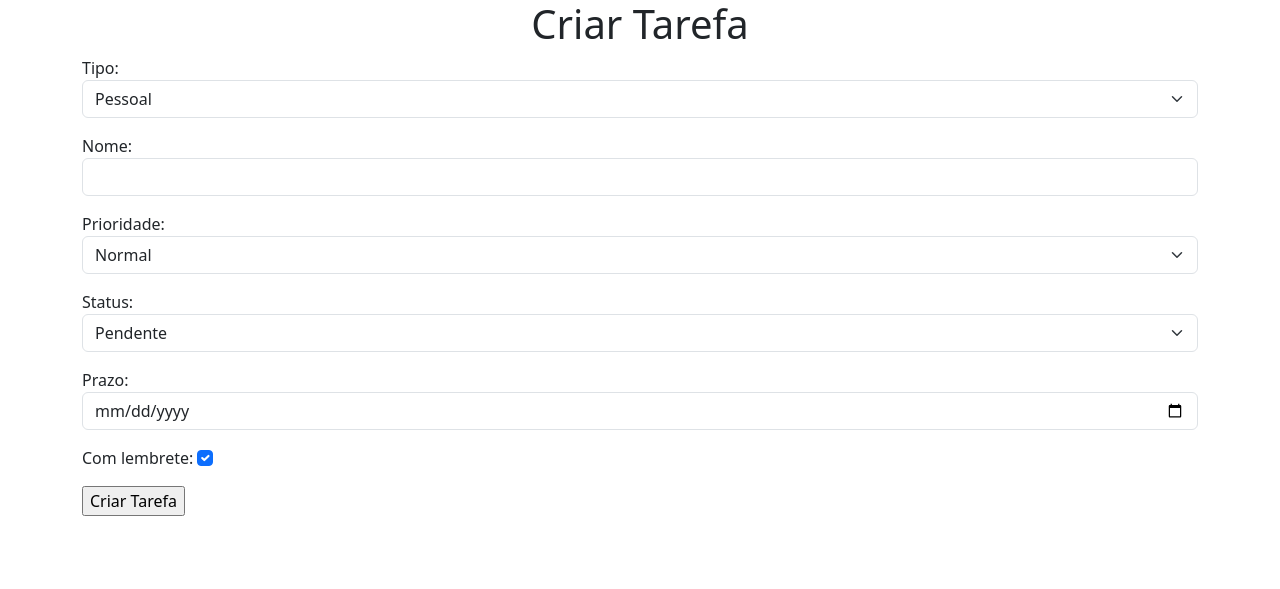
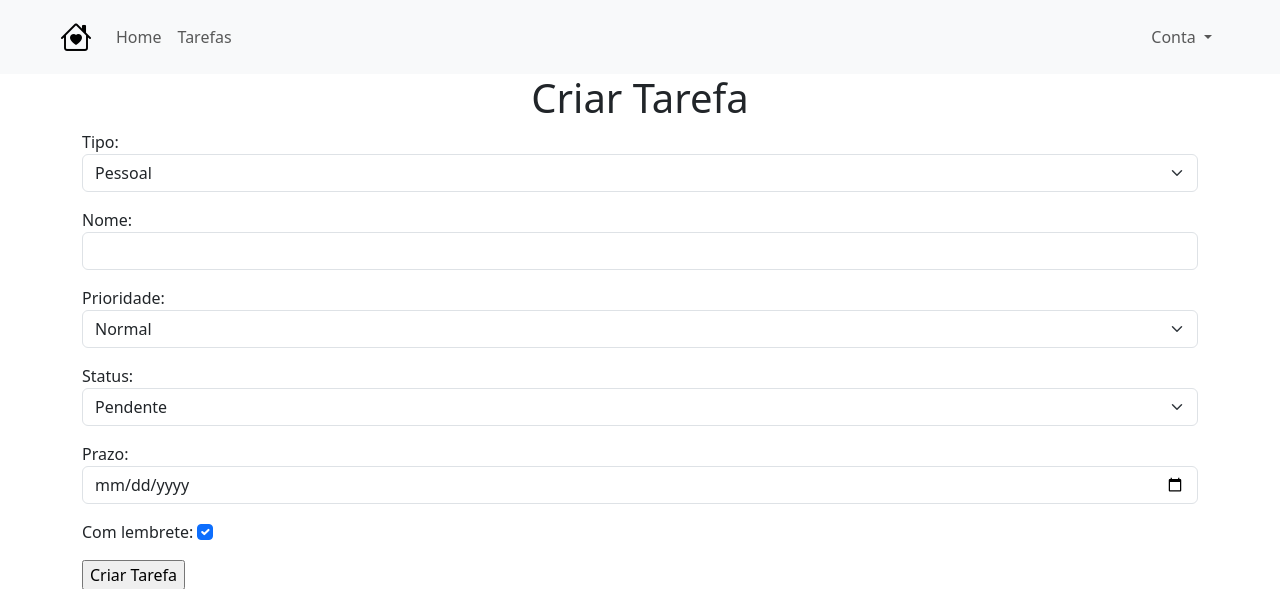
Before and after one commit to WaldembergDev/life-os, a Django app: page /tarefas/criar-tarefa/ in a window 1280 px wide. Shown: the top 589 px of the page. Run offline with Django 5.2, Linux system fonts and the light colour scheme.

Commit message:
desenvolvido a navbar

```diff
--- /dev/null
+++ b/static/css/style.css
@@ -0,0 +1,3 @@
+.icon-navbar{
+    font-size:32px;
+}
--- a/templates/base.html
+++ b/templates/base.html
@@ -1,13 +1,61 @@
 <!doctype html>
+{% load static %}
 <html lang="pt-br">
   <head>
     <meta charset="utf-8">
     <meta name="viewport" content="width=device-width, initial-scale=1">
     <title>{% block title %} {% endblock %}</title>
     <link href="https://cdn.jsdelivr.net/npm/bootstrap@5.3.8/dist/css/bootstrap.min.css" rel="stylesheet" integrity="sha384-sRIl4kxILFvY47J16cr9ZwB07vP4J8+LH7qKQnuqkuIAvNWLzeN8tE5YBujZqJLB" crossorigin="anonymous">
+    <link rel="stylesheet" href="https://cdn.jsdelivr.net/npm/bootstrap-icons@1.13.1/font/bootstrap-icons.min.css">
+    <link rel="stylesheet" href="{% static 'css/style.css' %}">
     {% block head %} {% endblock %}
   </head>
   <body>
+    <!-- navbar -->
+    <nav class="navbar navbar-expand-lg bg-body-tertiary">
+        <div class="container-fluid mx-5">
+
+            <a class="navbar-brand" href="#">
+                <i class="icon-navbar bi bi-house-heart"></i>
+            </a>
+
+            <button class="navbar-toggler" type="button" data-bs-toggle="collapse"
+                data-bs-target="#navbarSupportedContent" aria-controls="navbarSupportedContent"
+                aria-expanded="false" aria-label="Toggle navigation">
+                <span class="navbar-toggler-icon"></span>
+            </button>
+
+            <div class="collapse navbar-collapse" id="navbarSupportedContent">
+
+                <!-- LINKS À ESQUERDA -->
+                <ul class="navbar-nav mb-2 mb-lg-0">
+                    <li class="nav-item">
+                        <a class="nav-link" href="#">Home</a>
+                    </li>
+                    <li class="nav-item">
+                        <a class="nav-link" href="#">Tarefas</a>
+                    </li>
+                </ul>
+
+                <!-- DROPDOWN DA CONTA À DIREITA -->
+                <ul class="navbar-nav ms-auto mb-2 mb-lg-0">
+                    <li class="nav-item dropdown">
+                        <a class="nav-link dropdown-toggle" href="#" role="button"
+                           data-bs-toggle="dropdown" aria-expanded="false">
+                            Conta
+                        </a>
+                        <ul class="dropdown-menu dropdown-menu-end">
+                            <li><a class="dropdown-item" href="#">Perfil</a></li>
+                            <li><a class="dropdown-item" href="#">Configurações</a></li>
+                            <li><hr class="dropdown-divider"></li>
+                            <li><a class="dropdown-item" href="#">Sair</a></li>
+                        </ul>
+                    </li>
+                </ul>
+
+            </div>
+        </div>
+    </nav>
     <!-- container da aplicação-->
     <div class="container">
     {% block content %} {% endblock %}
```
